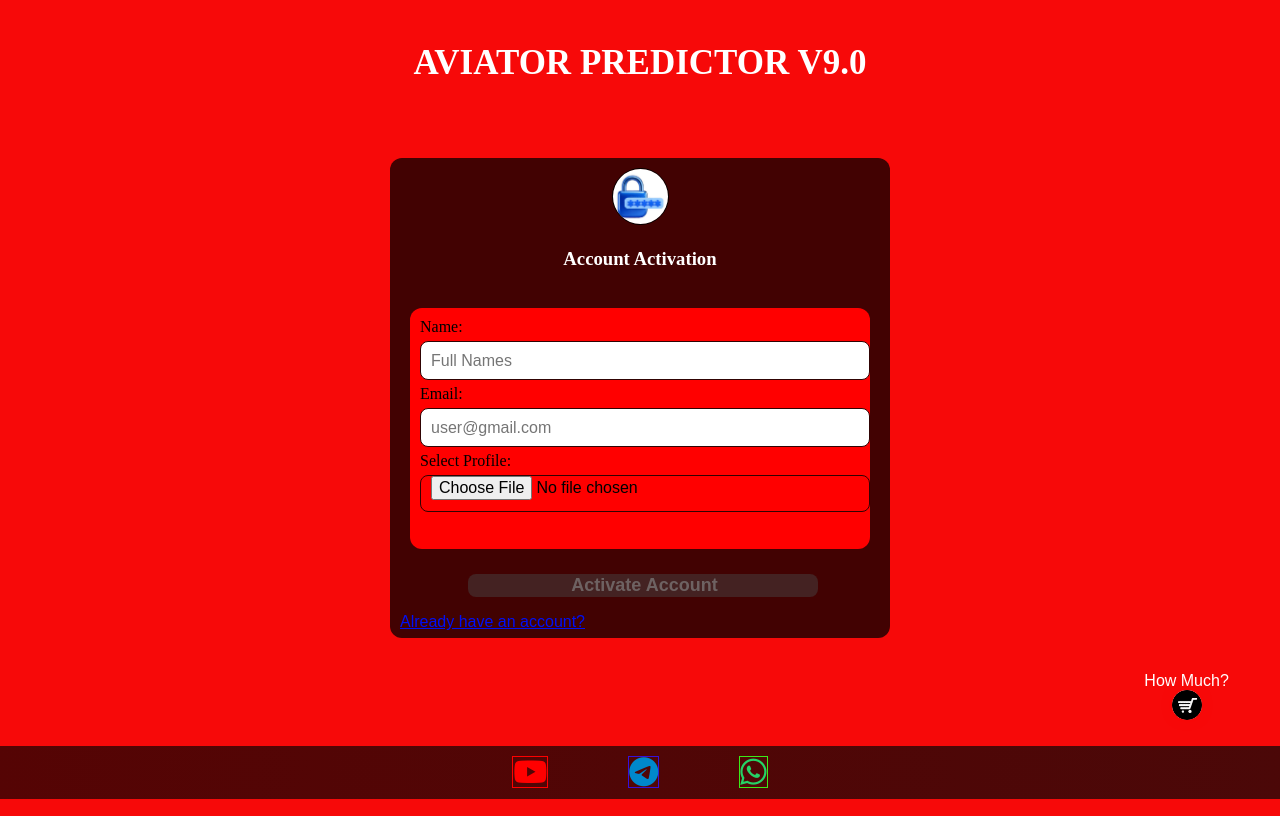
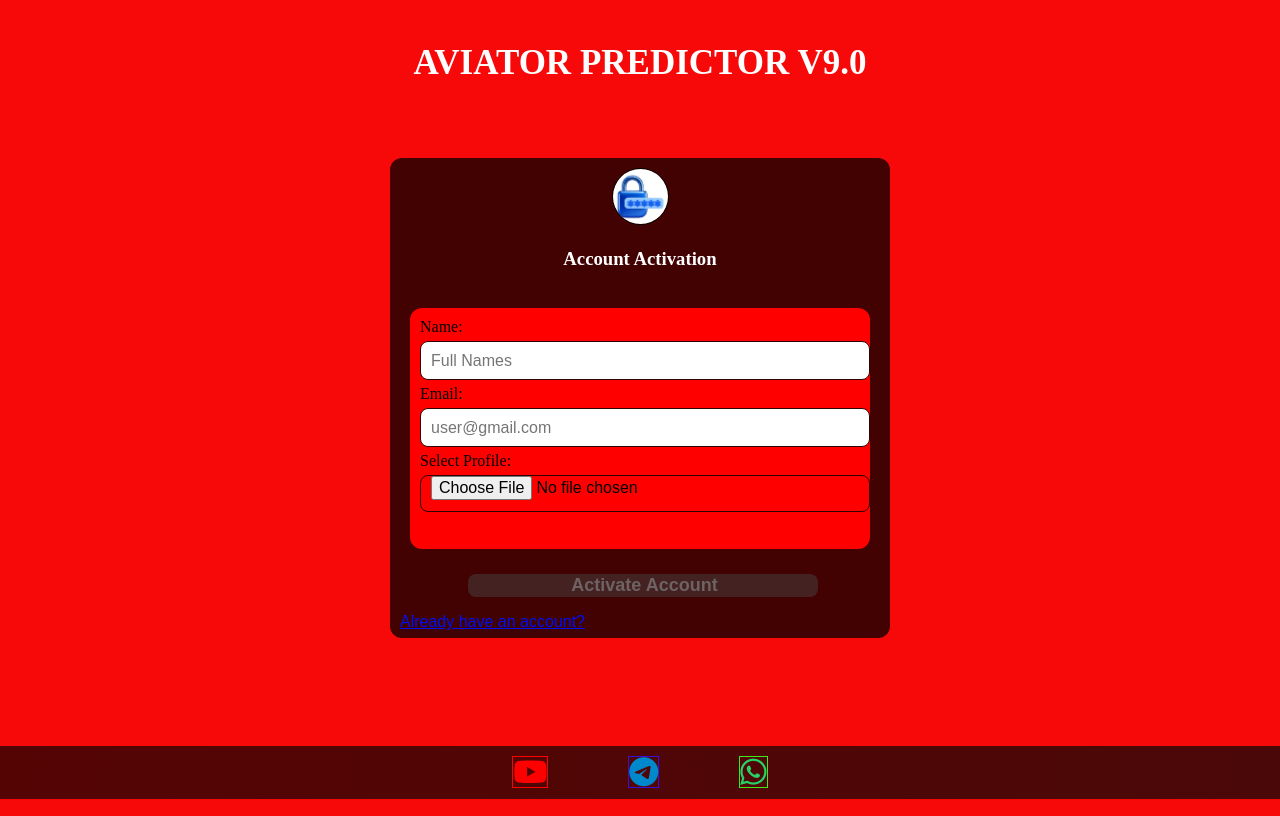
Before and after one commit to admin-zashkim/update-v9.0, a plain HTML site: page activation_account.html in a window 1280 px wide. Drawn offline with Linux system fonts and the light colour scheme.

Commit message:
Update activation_account.html

```diff
--- a/activation_account.html
+++ b/activation_account.html
@@ -87,7 +87,7 @@
 
 
 
-<div class="buyIcon" id="buyDiv">
+<div class="buyIcon" id="buyDiv" style= "display:none;">
     <label style="color: white; font-family: sans-serif;"> How Much?</label> <br>
     <img class="imgNew" src="images/buyNew.png" alt="buy">
 </div>
```
